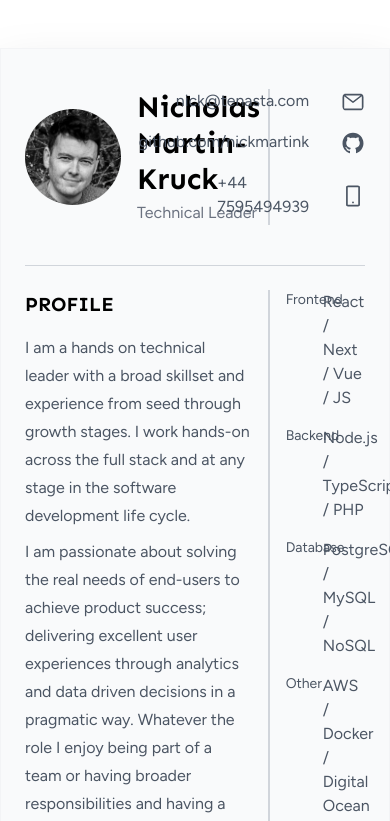
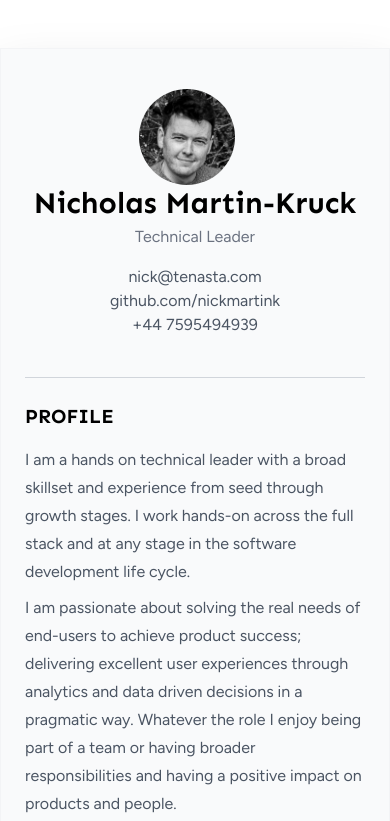
Before and after one commit to Tenasta/web, a Next.js app: page /profile in a window 390 px wide. Shown: the top 821 px of the page. Built offline with nearby package versions, Linux system fonts and the light colour scheme.

Commit message:
Gtm. Sections. Responsive.

```diff
--- a/app/(home)/layout.tsx
+++ b/app/(home)/layout.tsx
@@ -1,6 +1,7 @@
 import Footer from "@/components/footer";
 import Header from "@/components/header";
 import "../globals.css";
+import Gtm from "@/components/scripts/gtm";
 export const metadata = {
   title: "Tenasta Ltd.",
   description: "Tenasta Ltd. - Shaping better digital products &amp; teams",
@@ -13,7 +14,13 @@ export default function RootLayout({
 }) {
   return (
     <html lang="en">
+      <Gtm />
       <body>
+        <noscript
+          dangerouslySetInnerHTML={{
+            __html: `<iframe src="https://www.googletagmanager.com/ns.html?id=52SHZXL" height="0" width="0" style="display: none; visibility: hidden;" />`,
+          }}
+        />
         <Header />
         {children}
         <Footer />
--- a/app/(profile)/layout.tsx
+++ b/app/(profile)/layout.tsx
@@ -1,3 +1,4 @@
+import Gtm from "@/components/scripts/gtm";
 import "../globals.css";
 import "../profile.css";
 
@@ -8,7 +9,15 @@ export default function ProfileLayout({
 }) {
   return (
     <html lang="en">
-      <body>{children}</body>
+      <Gtm />
+      <body>
+        <noscript
+          dangerouslySetInnerHTML={{
+            __html: `<iframe src="https://www.googletagmanager.com/ns.html?id=52SHZXL" height="0" width="0" style="display: none; visibility: hidden;" />`,
+          }}
+        />
+        {children}
+      </body>
     </html>
   );
 }
--- /dev/null
+++ b/app/(profile)/profile/bio-section.tsx
@@ -0,0 +1,43 @@
+import { AiFillGithub, AiOutlineMail, AiOutlineMobile } from "react-icons/ai";
+
+export default function BioSection() {
+  return (
+    <div className="md:grid md:grid-cols-3 border-b border-gray-300 py-10">
+      <div className="flex flex-col md:flex-row md:col-span-2">
+        <div className="mr-4 flex-shrink-0  self-center">
+          <img
+            className="inline-block h-24 w-24 rounded-full"
+            src="/images/avatar.jpg"
+            alt=""
+          />
+        </div>
+        <div className="text-center md:text-left self-center">
+          <h4 className="text-3xl">Nicholas Martin-Kruck</h4>
+          <p className="mt-1 text-gray-500 mb-4">Technical Leader</p>
+        </div>
+      </div>
+      <div className="md:border-l-2 border-gray-300 md:pl-4 md:ml-4 text-gray-600">
+        <div className="flex flex-row-reverse justify-center md:flex-row md:justify-end md:mb-4">
+          <p>nick@tenasta.com</p>
+          <div className="hidden md:block self-center pl-6">
+            <AiOutlineMail className="inline-block h-6 w-6 rounded-full" />
+          </div>
+        </div>
+
+        <div className="flex flex-row-reverse justify-center md:flex-row md:justify-end md:mb-4">
+          <p>github.com/nickmartink</p>
+          <div className="hidden md:block self-center pl-6">
+            <AiFillGithub className="inline-block h-6 w-6 rounded-full" />
+          </div>
+        </div>
+
+        <div className="flex flex-row-reverse justify-center md:flex-row md:justify-end md:mb-4">
+          <p>+44 7595494939</p>
+          <div className="hidden md:block self-center pl-6">
+            <AiOutlineMobile className="inline-block h-6 w-6 rounded-full" />
+          </div>
+        </div>
+      </div>
+    </div>
+  );
+}
--- /dev/null
+++ b/app/(profile)/profile/education-section.tsx
@@ -0,0 +1,23 @@
+export default function EducationSection() {
+  return (
+    <div className="py-6 grid grid-cols-4 gap-x-4 gap-y-8">
+      <div>
+        <h3 className="uppercase font-bold text-xl mb-4">Education</h3>
+      </div>
+      <div>
+        <h4 className="mb-2">2009 - 2010</h4>
+        <h4 className="mb-2">2006 - 2009</h4>
+      </div>
+      <div className="col-span-2">
+        <p className="mb-2">
+          University of Exeter // <strong>MSc</strong> International Management
+          & Marketing
+        </p>
+        <p className="mb-2">
+          University of Exeter // <strong>BEng</strong> Electronic Engineering &
+          Management
+        </p>
+      </div>
+    </div>
+  );
+}
--- a/app/(profile)/profile/experience.tsx
+++ b/app/(profile)/profile/experience-section.tsx
@@ -84,7 +84,7 @@ const items = [
     ],
   },
 ];
-export default function Experience() {
+export default function ExperienceSection() {
   return (
     <div className="py-6  border-b-2 border-gray-300">
       <h3 className="uppercase font-bold text-xl mb-4">Experience</h3>
--- a/app/(profile)/profile/page.tsx
+++ b/app/(profile)/profile/page.tsx
@@ -1,103 +1,15 @@
-import { AiFillGithub, AiOutlineMail, AiOutlineMobile } from "react-icons/ai";
-import Experience from "./experience";
+import ExperienceSection from "./experience-section";
+import ProfileSection from "./profile-section";
+import BioSection from "./bio-section";
+import EducationSection from "./education-section";
 export default function Profile() {
   return (
-    <div className="max-w-6xl mx-auto py-12">
+    <div className="max-w-5xl mx-auto py-12">
       <div className="px-6 drop-shadow-2xl bg-gray-50 border border-gray-100">
-        <div className="grid grid-cols-3 border-b border-gray-300 py-10">
-          <div className="flex col-span-2">
-            <div className="mr-4 flex-shrink-0  self-center">
-              <img
-                className="inline-block h-24 w-24 rounded-full"
-                src="/images/avatar.jpg"
-                alt=""
-              />
-            </div>
-            <div className=" self-center">
-              <h4 className="text-3xl">Nicholas Martin-Kruck</h4>
-              <p className="mt-1 text-gray-500">Technical Leader</p>
-            </div>
-          </div>
-          <div className="border-l-2 border-gray-300 pl-4 ml-4 text-gray-600">
-            <div className="flex justify-end mb-4">
-              <p>nick@tenasta.com</p>
-              <div className="self-center pl-8">
-                <AiOutlineMail className="inline-block h-6 w-6 rounded-full" />
-              </div>
-            </div>
-
-            <div className="flex justify-end mb-4">
-              <p>github.com/nickmartink</p>
-              <div className="self-center pl-8">
-                <AiFillGithub className="inline-block h-6 w-6 rounded-full" />
-              </div>
-            </div>
-
-            <div className="flex justify-end">
-              <p>+44 7595494939</p>
-              <div className="self-center pl-8">
-                <AiOutlineMobile className="inline-block h-6 w-6 rounded-full" />
-              </div>
-            </div>
-          </div>
-        </div>
-
-        <div className="py-6  border-b-2 border-gray-300">
-          <div className="grid grid-cols-3">
-            <div className="col-span-2">
-              <h3 className="uppercase font-bold text-xl mb-4">Profile</h3>
-              <p className=" leading-7 mb-2">
-                I am a hands on technical leader with a broad skillset and
-                experience from seed through growth stages. I work hands-on
-                across the full stack and at any stage in the software
-                development life cycle.
-              </p>
-              <p className=" leading-7">
-                I am passionate about solving the real needs of end-users to
-                achieve product success; delivering excellent user experiences
-                through analytics and data driven decisions in a pragmatic way.
-                Whatever the role I enjoy being part of a team or having broader
-                responsibilities and having a positive impact on products and
-                people.
-              </p>
-            </div>
-            <div className="border-l-2 border-gray-300 pl-4 ml-4 text-gray-600">
-              <div className="grid grid-cols-3 gap-x-8 gap-y-4">
-                <div className="text-sm">Frontend</div>
-                <div className="col-span-2">React / Next / Vue / JS</div>
-                <div className="text-sm">Backend</div>
-                <div className="col-span-2">Node.js / TypeScript / PHP</div>
-                <div className="text-sm">Database</div>
-                <div className="col-span-2">PostgreSQL / MySQL / NoSQL</div>
-                <div className="text-sm">Other</div>
-                <div className="col-span-2">
-                  AWS / Docker / Digital Ocean / IaC / CI/CD / gRPC / REST /
-                  GraphQL
-                </div>
-              </div>
-            </div>
-          </div>
-        </div>
-        <Experience />
-        <div className="py-6 grid grid-cols-4 gap-x-4 gap-y-8">
-          <div>
-            <h3 className="uppercase font-bold text-xl mb-4">Education</h3>
-          </div>
-          <div>
-            <h4 className="mb-2">2009 - 2010</h4>
-            <h4 className="mb-2">2006 - 2009</h4>
-          </div>
-          <div className="col-span-2">
-            <p className="mb-2">
-              University of Exeter // <strong>MSc</strong> International
-              Management & Marketing
-            </p>
-            <p className="mb-2">
-              University of Exeter // <strong>BEng</strong> Electronic
-              Engineering & Management
-            </p>
-          </div>
-        </div>
+        <BioSection />
+        <ProfileSection />
+        <ExperienceSection />
+        <EducationSection />
       </div>
     </div>
   );
--- /dev/null
+++ b/app/(profile)/profile/profile-section.tsx
@@ -0,0 +1,38 @@
+export default function ProfileSection() {
+  return (
+    <div className="py-6  border-b-2 border-gray-300">
+      <div className="md:grid md:grid-cols-3">
+        <div className="md:col-span-2 mb-4">
+          <h3 className="uppercase font-bold text-xl mb-4">Profile</h3>
+          <p className=" leading-7 mb-2">
+            I am a hands on technical leader with a broad skillset and
+            experience from seed through growth stages. I work hands-on across
+            the full stack and at any stage in the software development life
+            cycle.
+          </p>
+          <p className=" leading-7">
+            I am passionate about solving the real needs of end-users to achieve
+            product success; delivering excellent user experiences through
+            analytics and data driven decisions in a pragmatic way. Whatever the
+            role I enjoy being part of a team or having broader responsibilities
+            and having a positive impact on products and people.
+          </p>
+        </div>
+        <div className="md:border-l-2 md:border-gray-300 md:pl-4 md:ml-4 text-gray-600">
+          <div className="grid grid-cols-3 gap-x-8 gap-y-4">
+            <div className="text-sm">Frontend</div>
+            <div className="col-span-2">React / Next / Vue / JS</div>
+            <div className="text-sm">Backend</div>
+            <div className="col-span-2">Node.js / TypeScript / PHP</div>
+            <div className="text-sm">Database</div>
+            <div className="col-span-2">PostgreSQL / MySQL / NoSQL</div>
+            <div className="text-sm">Other</div>
+            <div className="col-span-2">
+              AWS / Docker / Digital Ocean / IaC / CI/CD / gRPC / REST / GraphQL
+            </div>
+          </div>
+        </div>
+      </div>
+    </div>
+  );
+}
--- /dev/null
+++ b/components/scripts/gtm.tsx
@@ -0,0 +1,16 @@
+import Script from "next/script";
+
+export default function Gtm() {
+  return (
+    <Script id="gtm">
+      {`(function (w, d, s, l, i) {
+            w[l] = w[l] || []; w[l].push({
+                'gtm.start':
+                    new Date().getTime(), event: 'gtm.js'
+            }); var f = d.getElementsByTagName(s)[0],
+                j = d.createElement(s), dl = l != 'dataLayer' ? '&l=' + l : ''; j.async = true; j.src =
+                    'https://www.googletagmanager.com/gtm.js?id=' + i + dl; f.parentNode.insertBefore(j, f);
+        })(window, document, 'script', 'dataLayer', 'GTM-52SHZXL');`}
+    </Script>
+  );
+}
```
